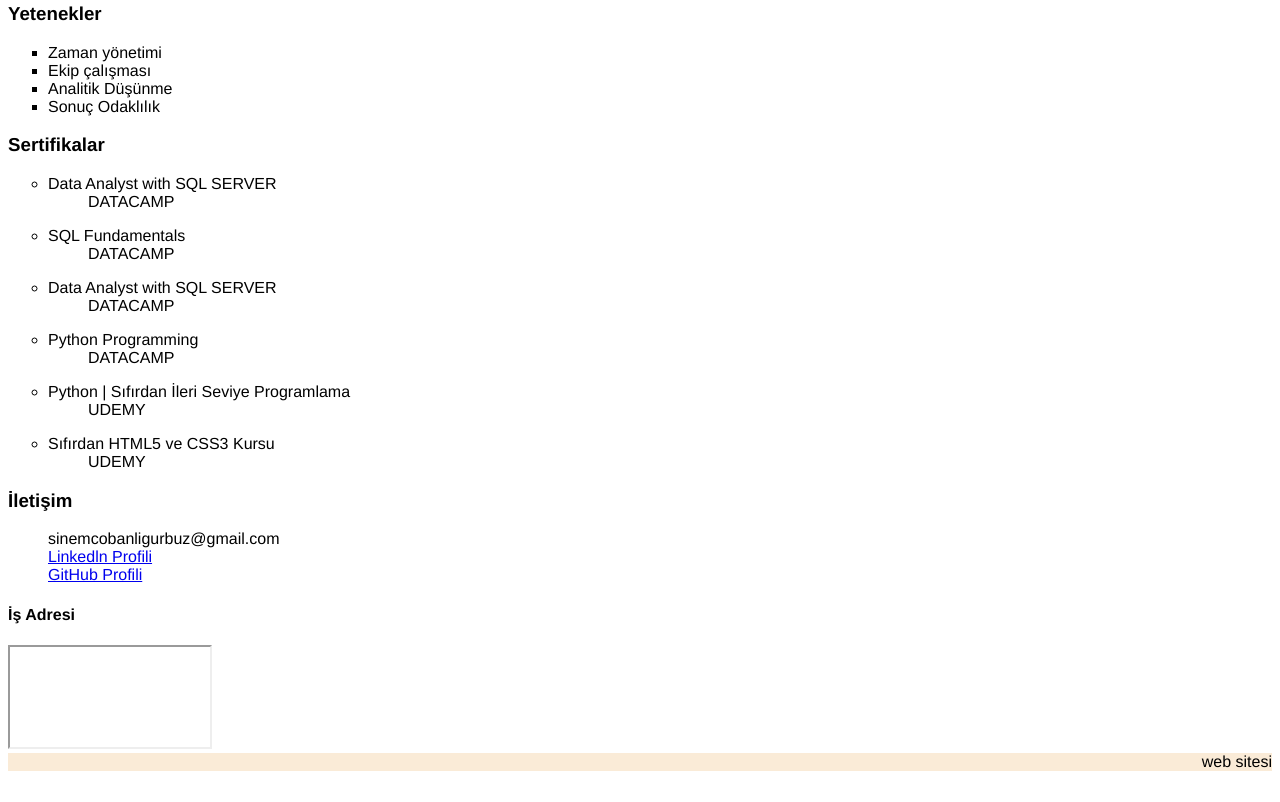
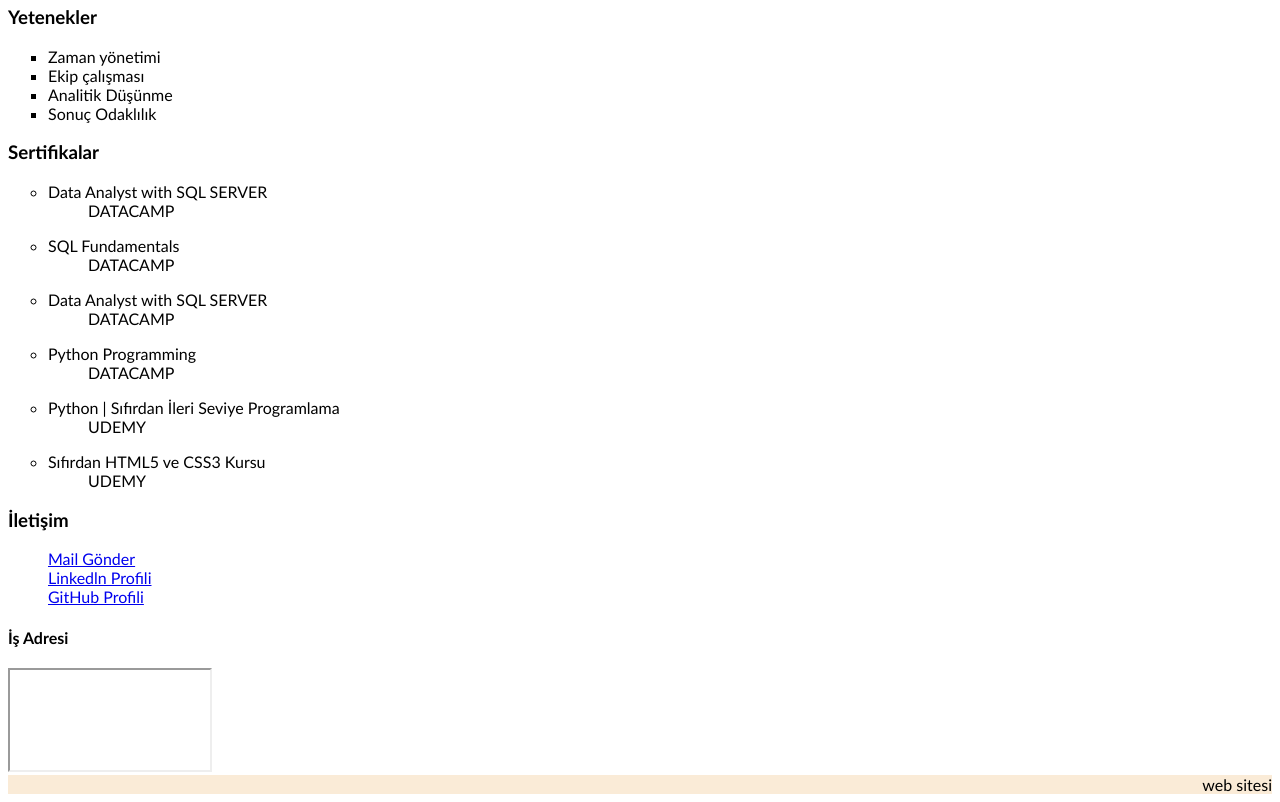
Before and after one commit to sinemgrbz/Patika-Front-End-Web-Developer-Bootcamp, a plain HTML site: page week-1/ödev-1/index.html in a window 1280 px wide. Shown: the part 1032-1834 px from the top of the page. Before the commit the page ends 1811 px from the top, so only its background shows below. Drawn offline with Linux system fonts and the light colour scheme; grey boxes are pictures that could not be loaded.

Commit message:
ödev1- mail and font updated

```diff
--- a/week-1/ödev-1/index.html
+++ b/week-1/ödev-1/index.html
@@ -8,7 +8,8 @@
 <style>
 
     body{
-        font-family:'Franklin Gothic Medium', 'Arial Narrow', Arial, sans-serif;}
+        font-family:'Gill Sans', 'Gill Sans MT', Calibri, 'Trebuchet MS', sans-serif;
+    }
 
     header {
         background-color: antiquewhite;
@@ -151,7 +152,7 @@
         <section>
             <h3>İletişim</h3>
             <ul style="list-style: none;">
-                <li>sinemcobanligurbuz@gmail.com</li>
+                <li><a href="mailto:sinemcobanligurbuz@gmail.com" >Mail Gönder</a></li>
                 <li><a href="https://www.linkedin.com/in/sinemcobanlıgurbuz">Linkedln Profili</a></li>
                 <li><a href="https://github.com/sinemgrbz">GitHub Profili</a></li>
             </ul>
```
